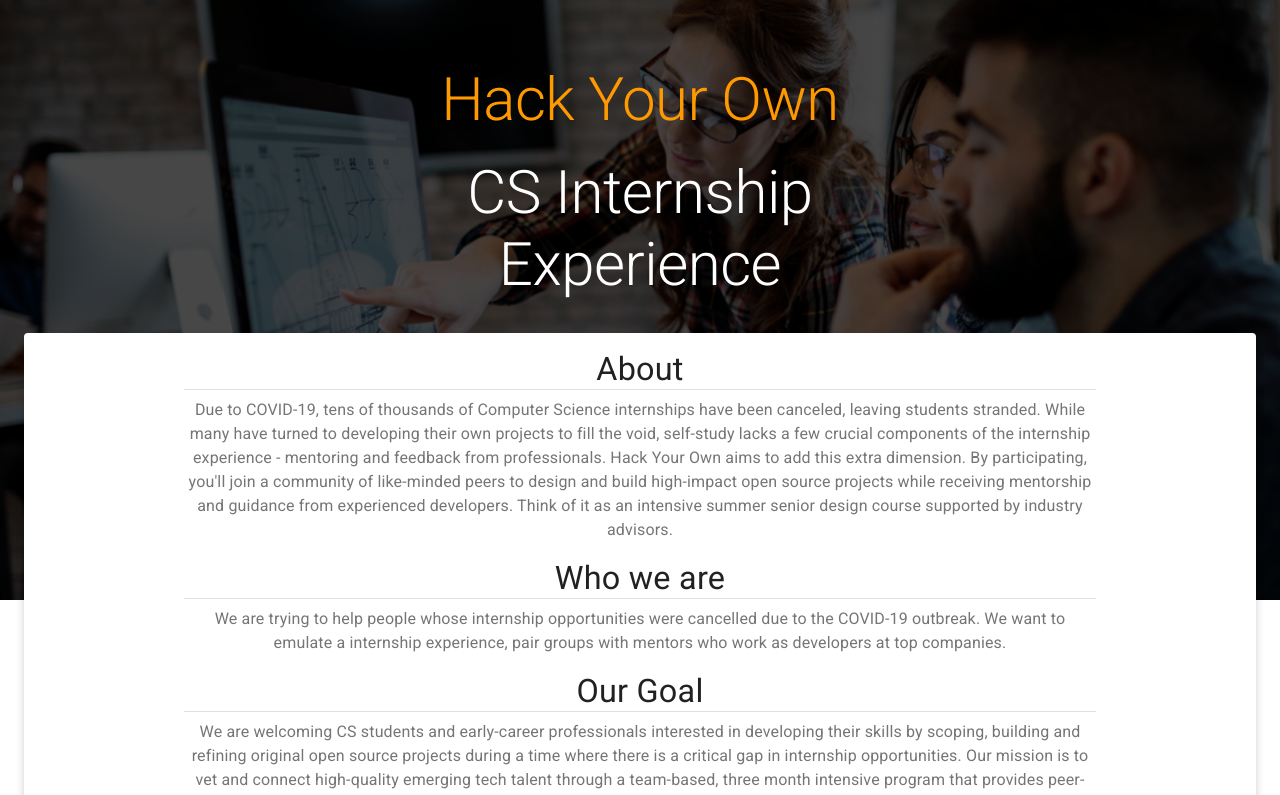
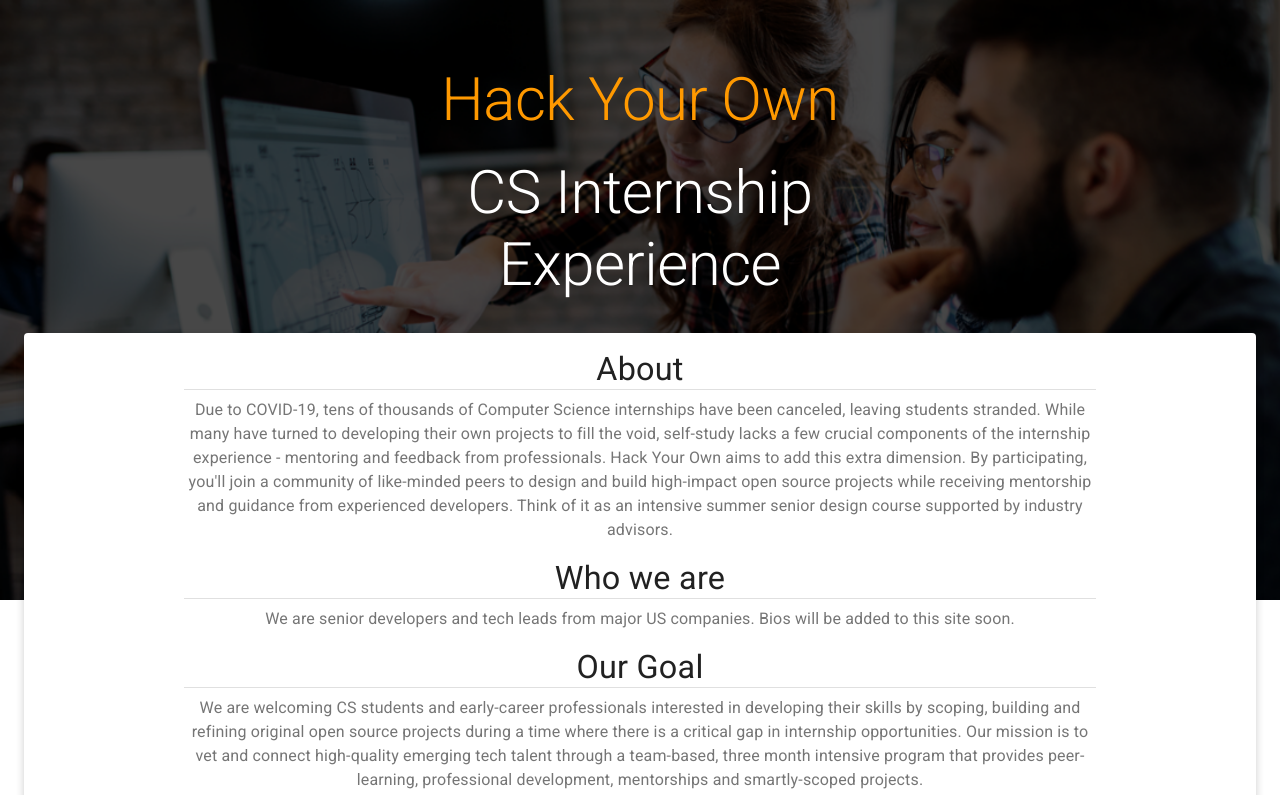
Before and after one commit to syntheticproduct/HackYourOwn, a Next.js app: page / in a window 1280 px wide. Shown: the top 795 px of the page. Built offline with nearby package versions, Linux system fonts and the light colour scheme.

Commit message:
fixed text 'who are we'

```diff
--- a/src/body.js
+++ b/src/body.js
@@ -64,9 +64,7 @@ export default function Body() {
         className={classes.padding1}
         align="center"
       >
-        We are trying to help people whose internship opportunities were cancelled due to
-        the COVID-19 outbreak. We want to emulate a internship experience, pair groups with
-        mentors who work as developers at top companies.
+        We are senior developers and tech leads from major US companies. Bios will be added to this site soon.
       </Typography>
       <Typography variant="h4" align="center">
         Our Goal
```
